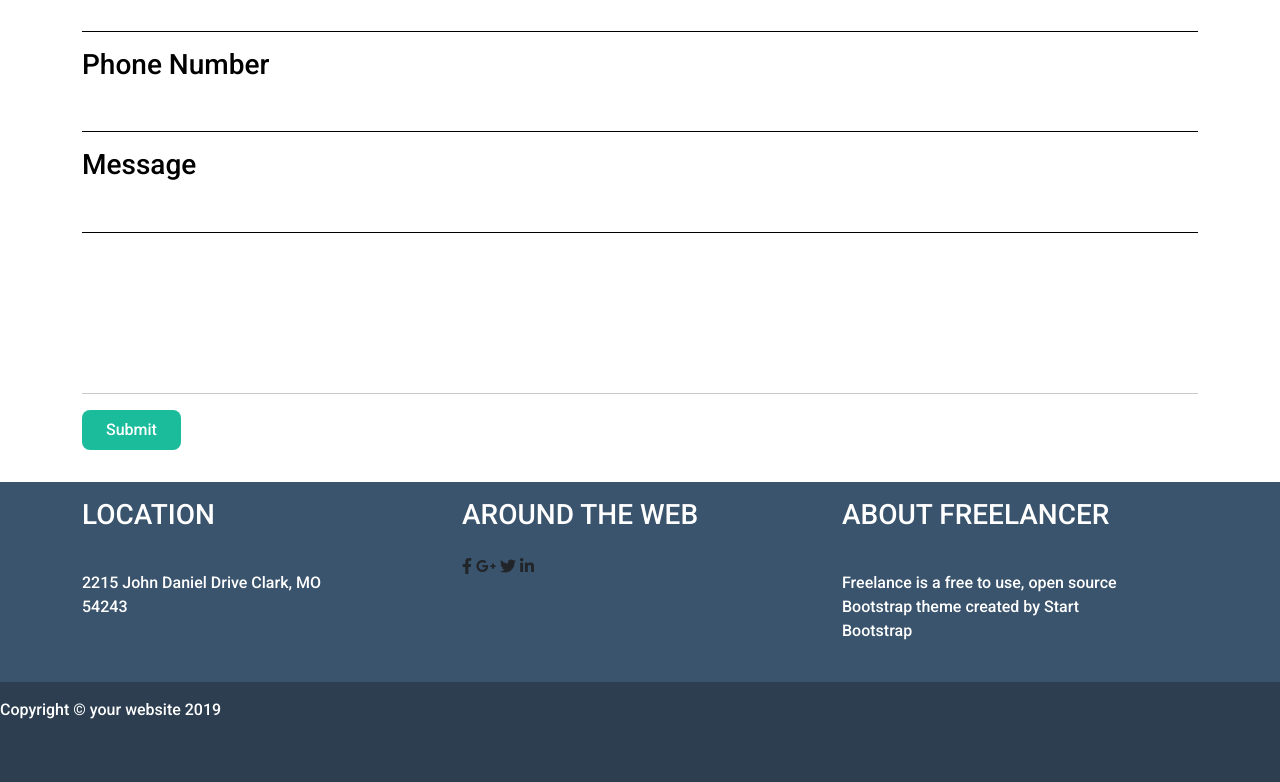
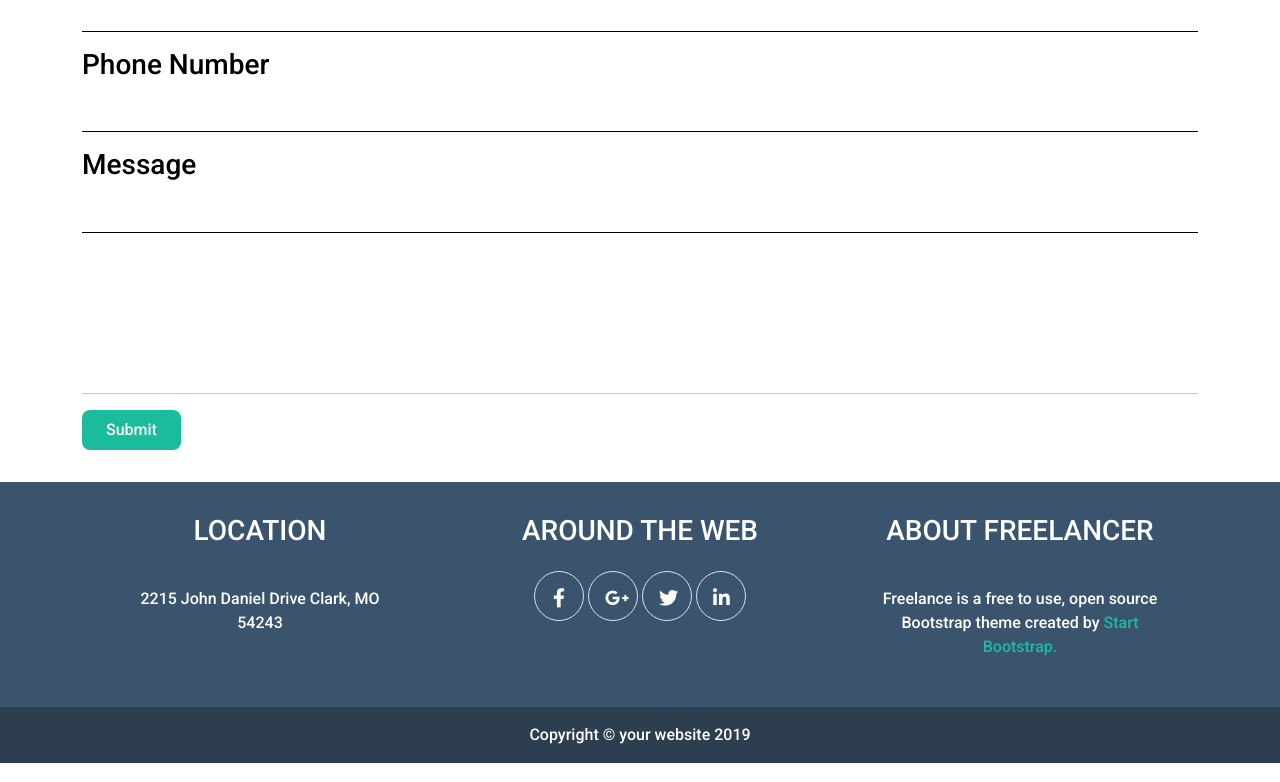
Before and after one commit to GabrieleSalati/html-css-bootstrap-freelancer, a plain HTML site: page index.html in a window 1280 px wide. Shown: the part 1919-2701 px from the top of the page. Drawn offline with nearby package versions, Linux system fonts and the light colour scheme.

Commit message:
Consegna completata

```diff
--- a/css/style.css
+++ b/css/style.css
@@ -172,22 +172,29 @@ hr {
 
 .info {
     background-color: #3A546D;
-    min-height: 200px;
+    padding: 1rem 0;
+    text-align: center;
 }
 
 .copyright {
     background-color: #2C3E50;
-    height: 100px;
+    text-align: center;
 }
 
-.botcol-left {
-
+.bot-icon {
+    padding: 1rem;
+    font-size: 1.2rem;
+    color: white;
 }
 
-.botcol-mid {
-
+.border {
+    height: 50px;
+    width: 50px;
+    border: 1px solid white;
+    border-radius: 50%;
+    display: inline-block;
 }
 
-.botcol-right {
-
+#start {
+    color: #1ABC9C;
 }
--- a/index.html
+++ b/index.html
@@ -130,14 +130,14 @@
                     </div>
                     <div class="col-lg-4 col-sm-12 botcol-mid">
                         <h3>AROUND THE WEB</h3>
-                        <i class="fa-brands fa-facebook-f"></i>
-                        <i class="fa-brands fa-google-plus-g"></i>
-                        <i class="fa-brands fa-twitter"></i>
-                        <i class="fa-brands fa-linkedin-in"></i>
+                        <span class="border"><i class="fa-brands fa-facebook-f bot-icon"></i></span>
+                        <span class="border"><i class="fa-brands fa-google-plus-g bot-icon"></i></span>
+                        <span class="border"><i class="fa-brands fa-twitter bot-icon"></i></span>
+                        <span class="border"><i class="fa-brands fa-linkedin-in bot-icon"></i></span>
                     </div>
                     <div class="col-lg-4 col-sm-12 botcol-right">
                         <h3>ABOUT FREELANCER</h3>
-                        <p>Freelance is a free to use, open source <br> Bootstrap theme created by Start <br> Bootstrap</p>
+                        <p>Freelance is a free to use, open source <br> Bootstrap theme created by <a id="start" href="#">Start <br> Bootstrap.</a></p>
                     </div>
                 </div>
             </div>
```
